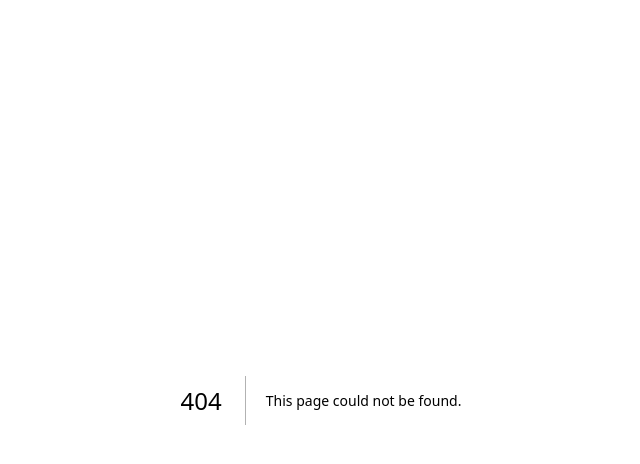
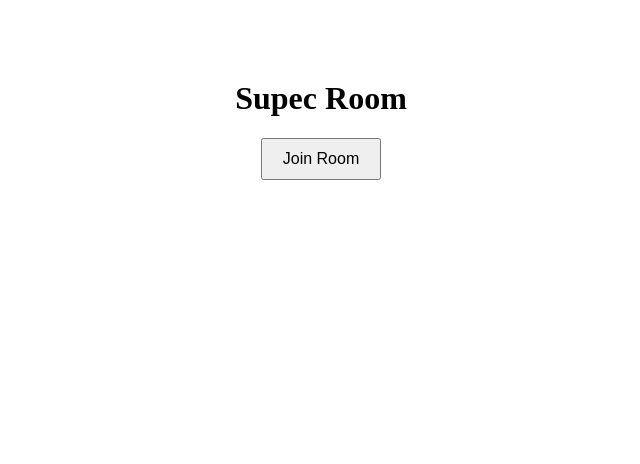
Before and after one commit to Cloud-FlyTech/supec-nutrarize, a Next.js app: page /room in a window 1280 px wide. Before the commit this address had no page. Shown: the top 464 px of the page, without its empty margins (319-959 px from the left). Built offline with nearby package versions, Linux system fonts and the light colour scheme.

Commit message:
room.tsx を作成

```diff
--- /dev/null
+++ b/pages/room.tsx
@@ -0,0 +1,21 @@
+import React, { useState } from 'react';
+
+export default function Room() {
+  const [joined, setJoined] = useState(false);
+
+  return (
+    <div style={{ textAlign: 'center', marginTop: '10vh' }}>
+      <h1>Supec Room</h1>
+      {joined ? (
+        <p>You are now in the room. (Video/Audio features coming soon)</p>
+      ) : (
+        <button
+          onClick={() => setJoined(true)}
+          style={{ padding: '10px 20px', fontSize: '16px' }}
+        >
+          Join Room
+        </button>
+      )}
+    </div>
+  );
+}
```
